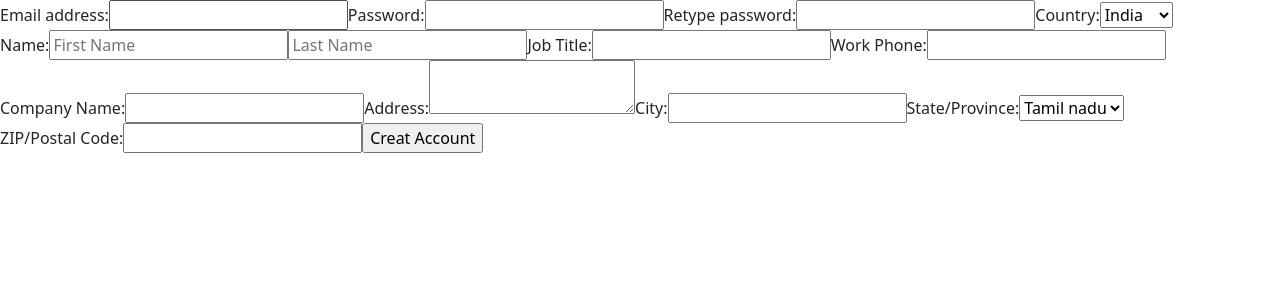
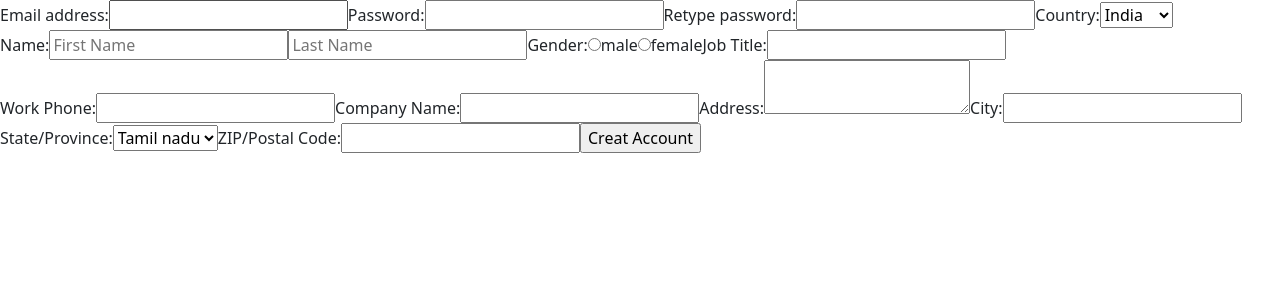
Before and after one commit to gcmanojbabu/ReactPractice-2, a React (Create React App) app: page / in a window 1280 px wide. Shown: the top 300 px of the page. Built offline with nearby package versions, Linux system fonts and the light colour scheme.

Commit message:
feat: Form updation

```diff
--- a/src/App.js
+++ b/src/App.js
@@ -16,6 +16,7 @@ export default class App extends Component {
         country: 'india',
         firstName: '',
         lastName: '',
+        gender: '',
         jobTitle: '',
         workPhone: '',
         companyName: '',
@@ -36,6 +37,8 @@ export default class App extends Component {
     tempObj.country = e.target.name === 'countryField' ? e.target.value : this.state.formObj['country'];
     tempObj.firstName = e.target.name === 'firstNameField' ? e.target.value : this.state.formObj['firstName'];
     tempObj.lastName = e.target.name === 'lastNameField' ? e.target.value : this.state.formObj['lastName'];
+    tempObj.gender = e.target.name === 'genderMaleField' ? 'male' : 'female';
+    // tempObj.gender = e.target.name === 'genderFemaleField' ? 'female' : '';
     tempObj.jobTitle = e.target.name === 'jobTitleField' ? e.target.value : this.state.formObj['jobTitle'];
     tempObj.workPhone = e.target.name === 'workPhoneField' ? e.target.value : this.state.formObj['workPhone'];
     tempObj.companyName = e.target.name === 'companyNameField' ? e.target.value : this.state.formObj['companyName'];
@@ -45,6 +48,7 @@ export default class App extends Component {
     tempObj.zipcode = e.target.name === 'zipcodeField' ? e.target.value : this.state.formObj['zipcode'];
 
     this.setState({ formObj: tempObj })
+    console.log(e.target);
     console.log(tempObj);
   }
 
@@ -76,6 +80,12 @@ export default class App extends Component {
         <label>Name:
           <input placeholder="First Name" name="firstNameField" type="text" value={this.state.formObj['firstName']} onChange={this.handleChange} />
           <input placeholder="Last Name" name="lastNameField" type="text" value={this.state.formObj['lastName']} onChange={this.handleChange} />
+        </label>
+        <label className="radio">Gender:
+          <input name="genderMaleField" type="radio" checked={this.state.formObj['gender'] == 'male'} onChange={this.handleChange} />
+          <span>male</span>
+          <input name="genderFemaleField" type="radio" checked={this.state.formObj['gender'] == 'female'} onChange={this.handleChange} />
+          <span>female</span>
         </label>
         <label>Job Title:
           <input name="jobTitleField" type="text" value={this.state.formObj['jobTitle']} onChange={this.handleChange} />
```
